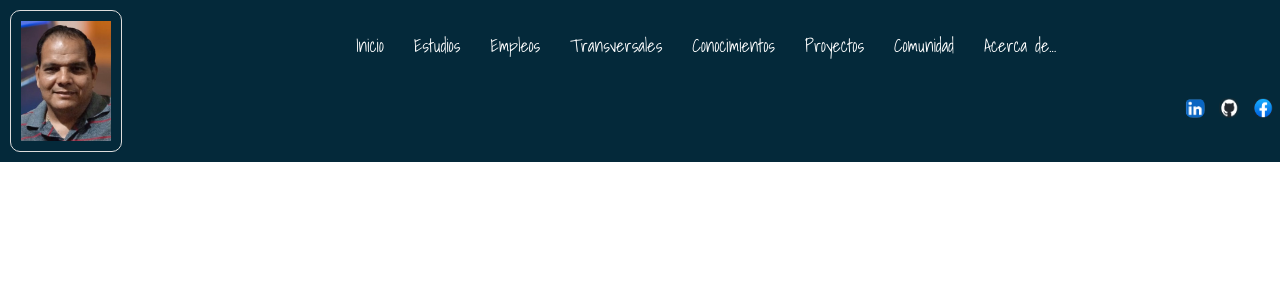
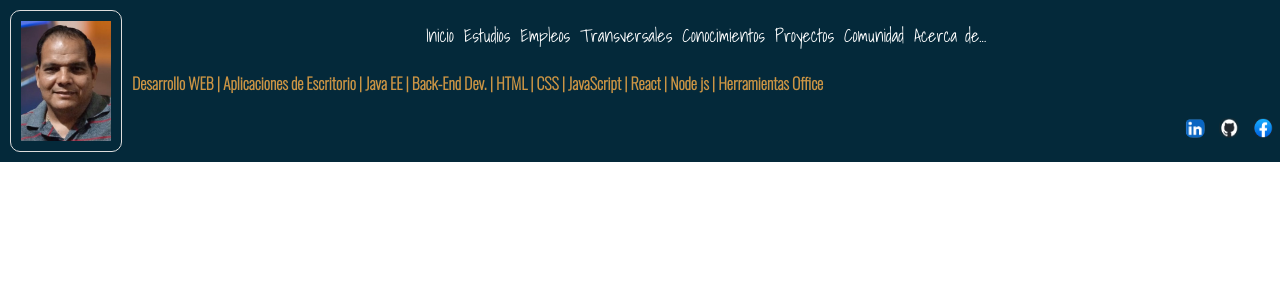
Before and after one commit to AlexT-Dev/Portafolio, a React (Create React App) app in the folder frontend/: page / in a window 1280 px wide. Shown: the top 300 px of the page. Built offline with nearby package versions, Linux system fonts and the light colour scheme; a web font is replaced by a local one.

Commit message:
Continua con la página principal

```diff
--- a/frontend/src/App.js
+++ b/frontend/src/App.js
@@ -1,4 +1,4 @@
-// import logo from './logo.svg';
+// import logo from './images/fondopersonal.svg';
 import './personalstyle.css';
 import React from "react";
 import alex from './images/Alex.jpg';
@@ -19,19 +19,22 @@ function App() {
             <a href="#modalPersonal"><span title="Datos Personales"><img class="fotoPersonal" src={alex} alt="imagen personal"/></span></a>
         </div>
          <nav>
-            <div class="div">
+            <div >
                <ul class="menu">
                  <li ><a href="">Inicio</a></li>
-                 <li ><a href="AdminNivelEscolar.htm">Estudios</a></li>
-                 <li ><a href="AdminJobs.htm">Empleos</a></li>
-                 <li ><a href="AdminCrosscutting.htm" >Transversales </a></li>
-                 <li ><a href="AdminKnowledge.htm">Conocimientos</a></li>
-                 <li ><a href="AdminProjects.htm">Proyectos</a></li>
+                 <li ><a href="AdminNivelEscolar.html">Estudios</a></li>
+                 <li ><a href="AdminJobs.html">Empleos</a></li>
+                 <li ><a href="AdminCrosscutting.html" >Transversales </a></li>
+                 <li ><a href="AdminKnowledge.html">Conocimientos</a></li>
+                 <li ><a href="AdminProjects.html">Proyectos</a></li>
                  <li ><a href="#">Comunidad</a></li>
-                 <li ><a href="AcercaDe.htm">Acerca de...</a></li>
+                 <li ><a href="AcercaDe.html">Acerca de...</a></li>
                </ul>
             </div>
          </nav>
+         <div>
+          <p class="parrafo-cabecera">Desarrollo WEB | Aplicaciones de Escritorio | Java EE | Back-End Dev. | HTML | CSS | JavaScript | React | Node js | Herramientas Office</p>
+         </div>
           <div>
             <div>
                 <a href="https://www.facebook.com/profile.php?id=100008755599666" target="_blank"><span title="Facebook"><img class="fotoReduce" src={fb} alt="facebook"/></span></a>
--- a/frontend/src/personalstyle.css
+++ b/frontend/src/personalstyle.css
@@ -40,9 +40,8 @@
 .menu ul {
 
     list-style: none;
-    width: 90%;
-    max-width: 1000px;
-    max-height: 300px;
+    width: 60%;
+
     margin: auto;
 
 }
@@ -51,11 +50,28 @@
     font-family: var(--font-style-menu);
     font-size: 18px;
     text-decoration: none;
-    padding: 15px;
+    padding: 5px;
     color: var(--font-color-menu);
     display: block;
 
 }
+.menu li a:hover{
+    background: #CC9544;
+    border-radius:10px 5px 50px;
+    padding: 5px;
+
+}
+
+/* Para datos debajo de opciones */
+
+.parrafo-cabecera {
+    background-color: var(--back-color-header);
+    color: #CC9544;
+    text-align: left;
+    font-family: var(--font-style-modalPersonal);
+    font-weight: bold;
+}
+
 
 
 .menu li{
@@ -64,17 +80,14 @@
     align-items: flex-start
 }
 
-.menu li a:hover{
-    background: #CC9544;
-}
+
 
 
 /********* Header ******/
 .container{
     background-image: url('./images/fondopersonal.jpg');
     background-color: var(--back-color-header);
-    height:90vh;
-    width: 100svh;
+
 }
 .header {
 
@@ -89,17 +102,13 @@
 
 }
 
+
 .body{
     background-color: var(--back-color-header);
     /* background-color:  transparent;  */
-
-
-
     background-repeat: no-repeat;
     background-attachment: fixed;
     background-size: cover;
-
-
 
 }
 
```
Also changed, not shown: frontend/src/reportWebVitals.js (deleted, +0 -13 lines).
